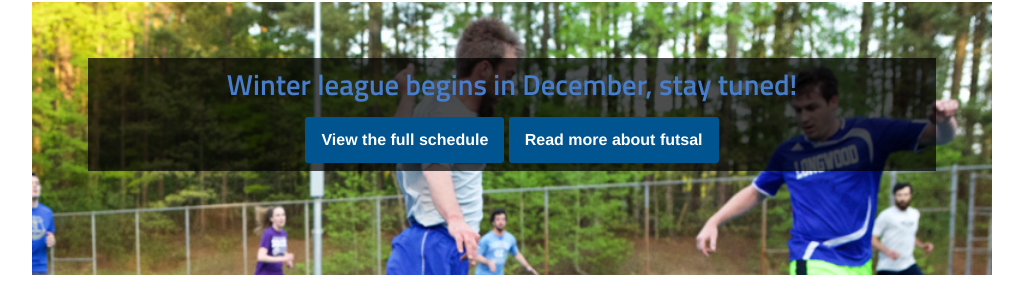
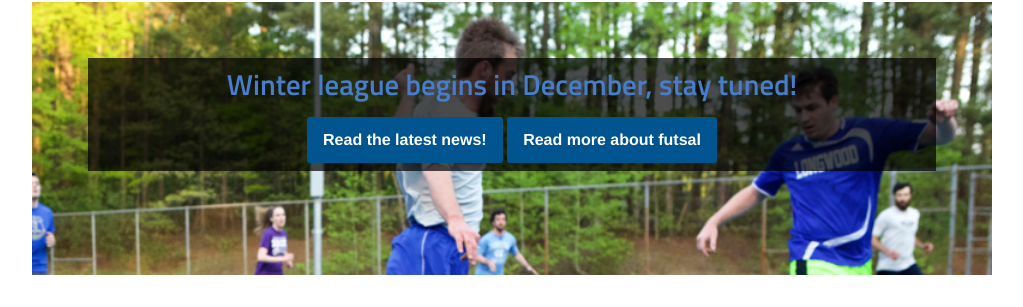
Before and after one commit to durhamatletico/durhamatletico.github.io, a Jekyll site: the page built from index.html, in a window 1280 px wide. Shown: the part 136-443 px from the top of the page, without its empty margins (128-1151 px from the left). Built offline with Jekyll 4.4.1, drawn with Linux system fonts in a browser that asks for light colours.

Commit message:
Update index.html

```diff
--- a/index.html
+++ b/index.html
@@ -9,7 +9,7 @@ layout: default
             <div class="hero-inner">
               <div class="hero-copy">
                 <h1><a href="/futsal">Winter league begins in December, stay tuned!</a></h1>
-                <div class="register-button"><a href="/futsal/schedule">View the full schedule</a></div>
+                <div class="register-button"><a href="/posts">Read the latest news!</a></div>
                 <div class="register-button"><a href="/futsal">Read more about futsal</a></div>
               </div>
             </div>
```
